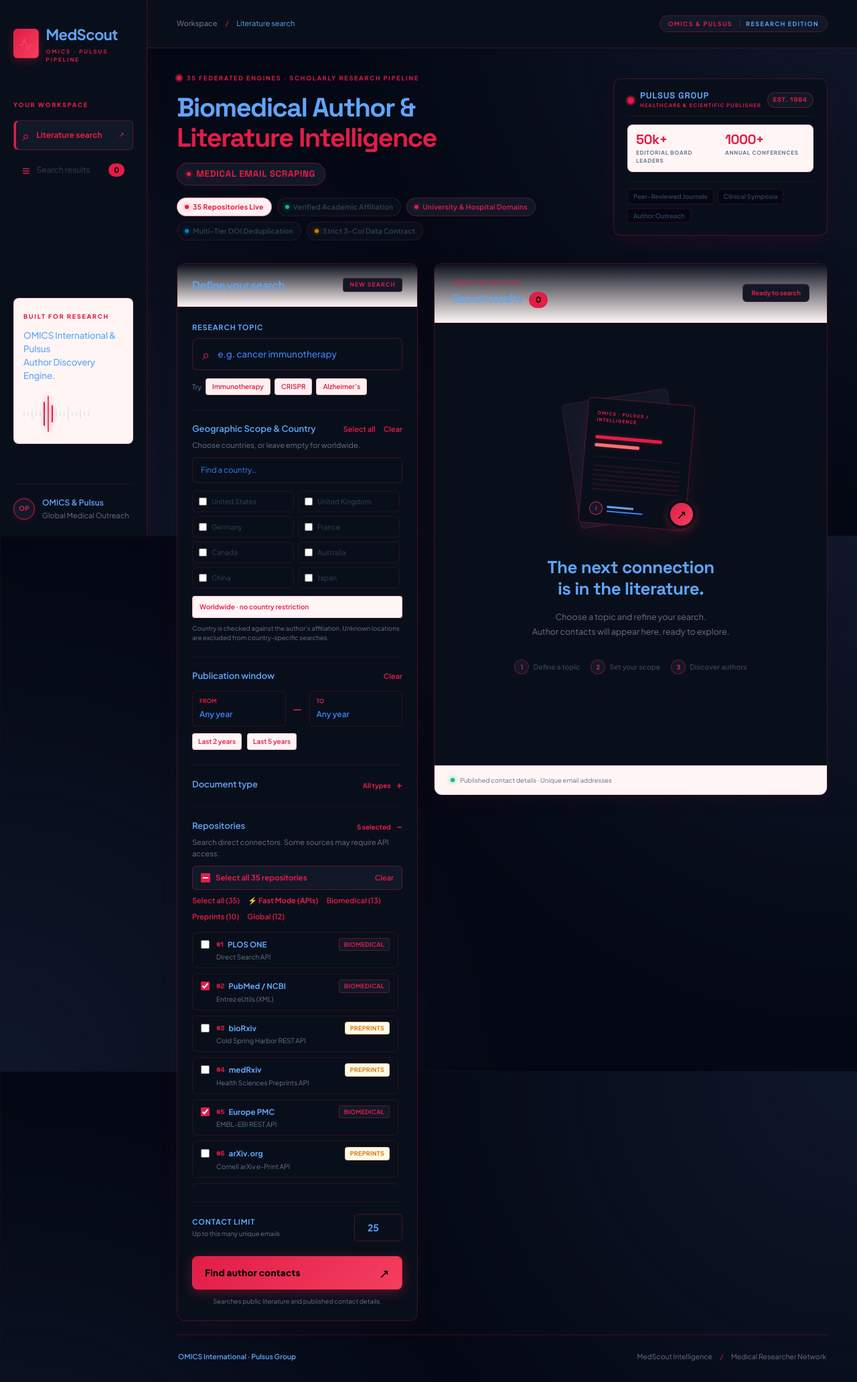
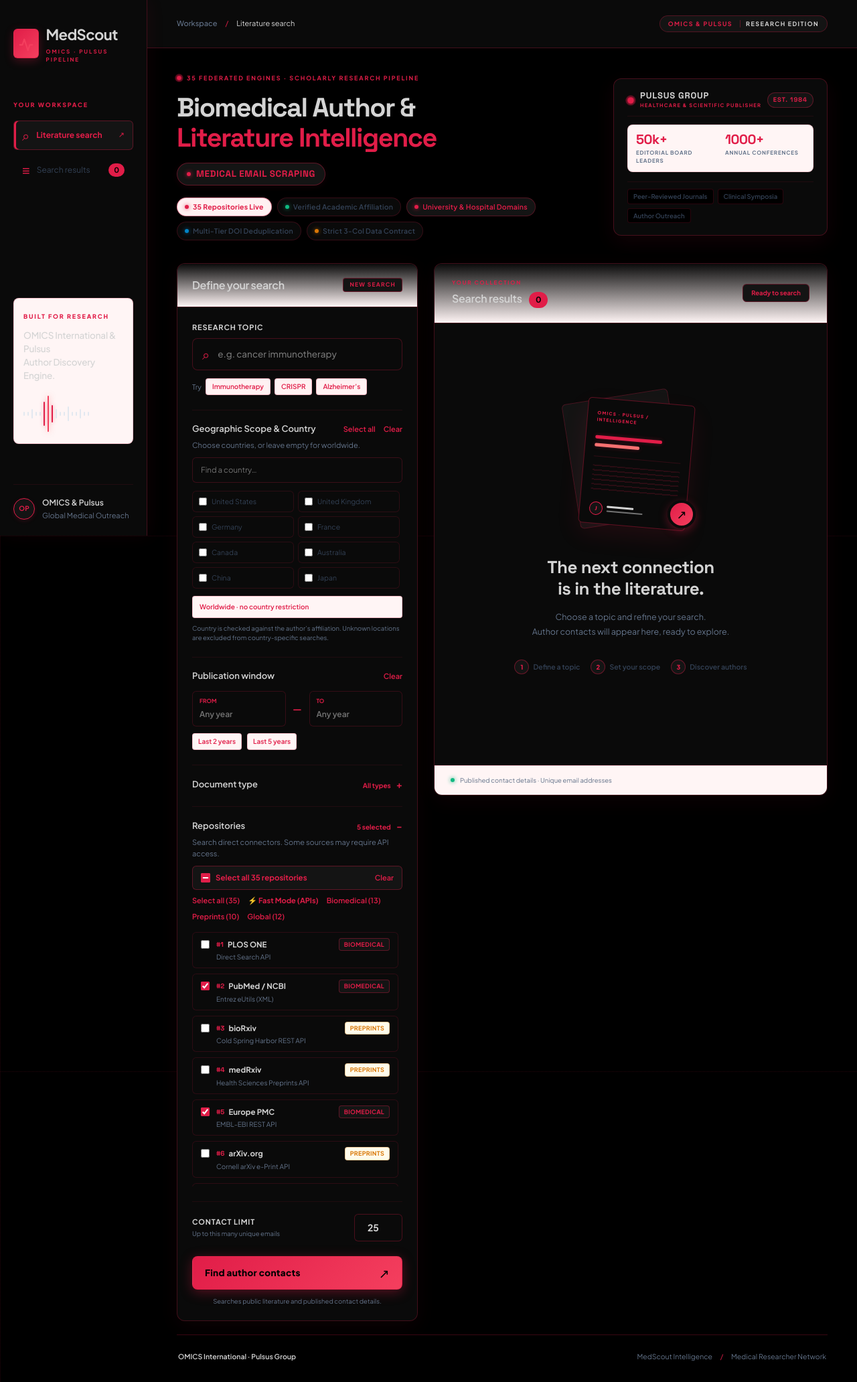
Before and after one commit to Nitro-Builds-Yash/Pulsus-MedScout, a Flask app: page / in a window 1280 px wide. Shown: the whole page at 67% size. Run offline with Flask 3, Linux system fonts and the light colour scheme; some libraries are stand-ins or nearby versions.

Commit message:
style: remove blue, implement strict dark/black and red theme

```diff
--- a/WS2.0/static/workspace.css
+++ b/WS2.0/static/workspace.css
@@ -5,13 +5,13 @@
 
 :root {
   --navy: #000000;
-  --ink: #60A5FA;
-  --muted: #3B82F6;
+  --ink: #D4D4D4;
+  --muted: #737373;
   --line: rgba(225, 29, 72, 0.25);
   --line-subtle: rgba(225, 29, 72, 0.1);
-  --page: #040814;
-  --panel-bg: #090F1A;
-  --panel-elevated: #111827;
+  --page: #000000;
+  --panel-bg: #0A0A0A;
+  --panel-elevated: #141414;
   --maroon: #E11D48;
   --maroon-deep: #BE123C;
   --maroon-light: #F43F5E;
@@ -19,8 +19,8 @@
   --accent-bright: #F43F5E;
   --accent-deep: #BE123C;
   --accent-glow: rgba(225, 29, 72, 0.25);
-  --blue: #1D4ED8;
-  --blue-dark: #0F172A;
+  --blue: #000000;
+  --blue-dark: #000000;
   --white: #000000;
   --ruby-glow: rgba(225, 29, 72, 0.25);
   font-family: 'Plus Jakarta Sans', 'Segoe UI', Arial, sans-serif;
@@ -36,11 +36,9 @@ body {
   margin: 0;
   background-color: var(--page);
   background-image:
-    radial-gradient(circle at top right, #0F172A, transparent 50%),
-    radial-gradient(circle at bottom left, #0F172A, transparent 50%),
     linear-gradient(to right, rgba(225, 29, 72, 0.08) 1px, transparent 1px),
     linear-gradient(to bottom, rgba(225, 29, 72, 0.08) 1px, transparent 1px);
-  background-size: 100% 100%, 100% 100%, 38px 38px, 38px 38px;
+  background-size: 38px 38px, 38px 38px;
   background-attachment: fixed;
   font-size: 14px;
   line-height: 1.5;
```
